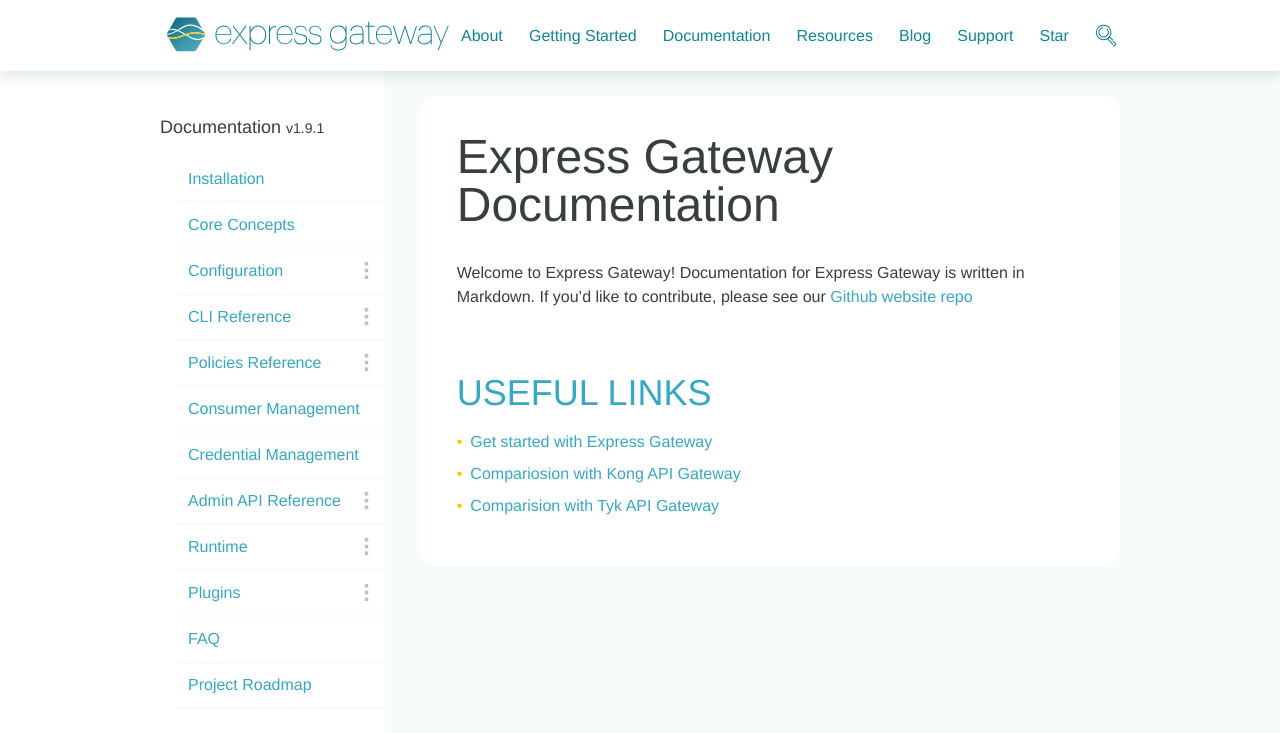
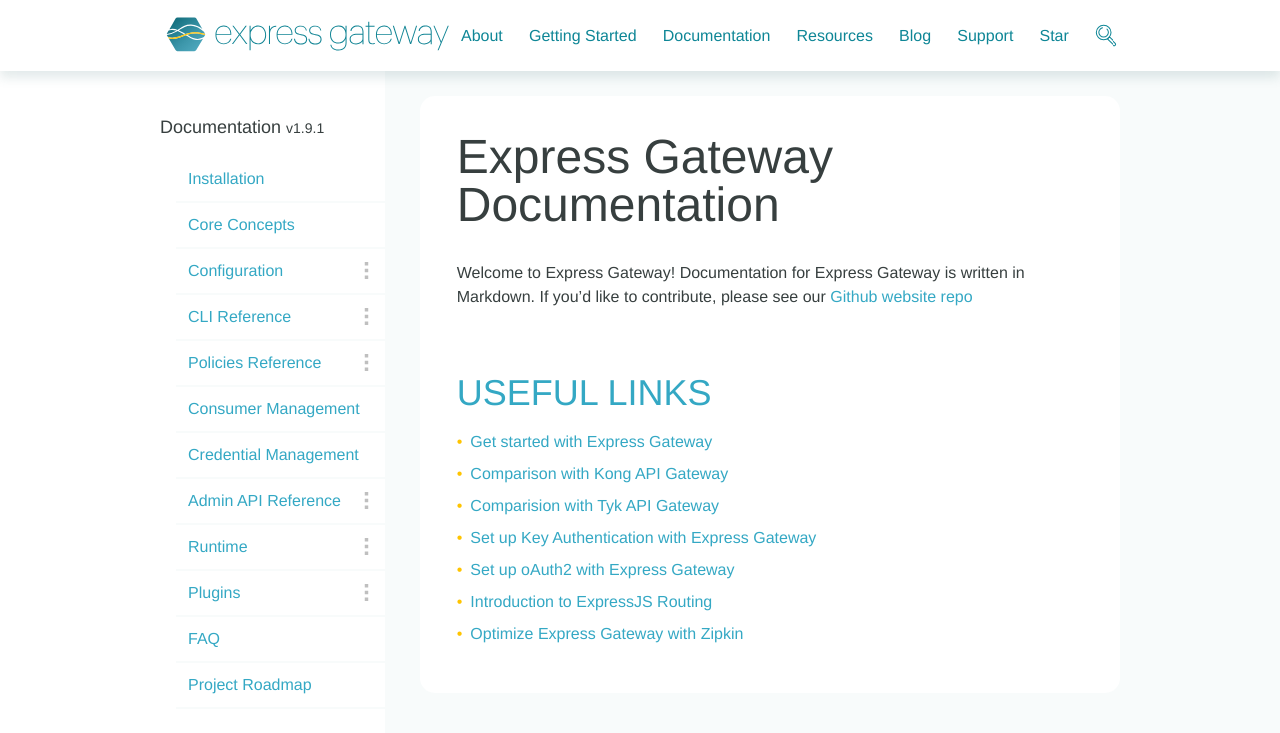
Before and after one commit to ExpressGateway/express-gateway.io, a Jekyll site: the page built from docs/index.md, in a window 1280 px wide and 900 px high. Shown: the top 733 px of the window. Built offline with Jekyll 4.4.1, drawn with Linux system fonts in a browser that asks for light colours; nearby versions of some CDN libraries; some web fonts are replaced; comment, search, counter and statistics services are not loaded.

Commit message:
Add other links

```diff
--- a/docs/index.md
+++ b/docs/index.md
@@ -8,8 +8,12 @@
 ## USEFUL LINKS
 
 * [Get started with Express Gateway][get-started]
-* [Compariosion with Kong API Gateway](https://www.lunchbadger.com/compare-kong-api-gateway-express-features/)
+* [Comparison with Kong API Gateway](https://www.lunchbadger.com/compare-kong-api-gateway-express-features/)
 * [Comparision with Tyk API Gateway](https://www.lunchbadger.com/compare-tyk-api-gateway-express-features/)
+* [Set up Key Authentication with Express Gateway](https://www.lunchbadger.com/implement-key-authentication-express-gateway/)
+* [Set up oAuth2 with Express Gateway](https://www.lunchbadger.com/how-to-implement-oauth-in-express-gateway/)
+* [Introduction to ExpressJS Routing](https://www.lunchbadger.com/a-reintroduction-to-express-js-routing/)
+* [Optimize Express Gateway with Zipkin](https://www.lunchbadger.com/how-to-optimize-api-gateways-with-zipkin-and-express/)
 
 
 [get-started]: {{ site.baseurl }}{% link _pages/getting-started.md %}
```
